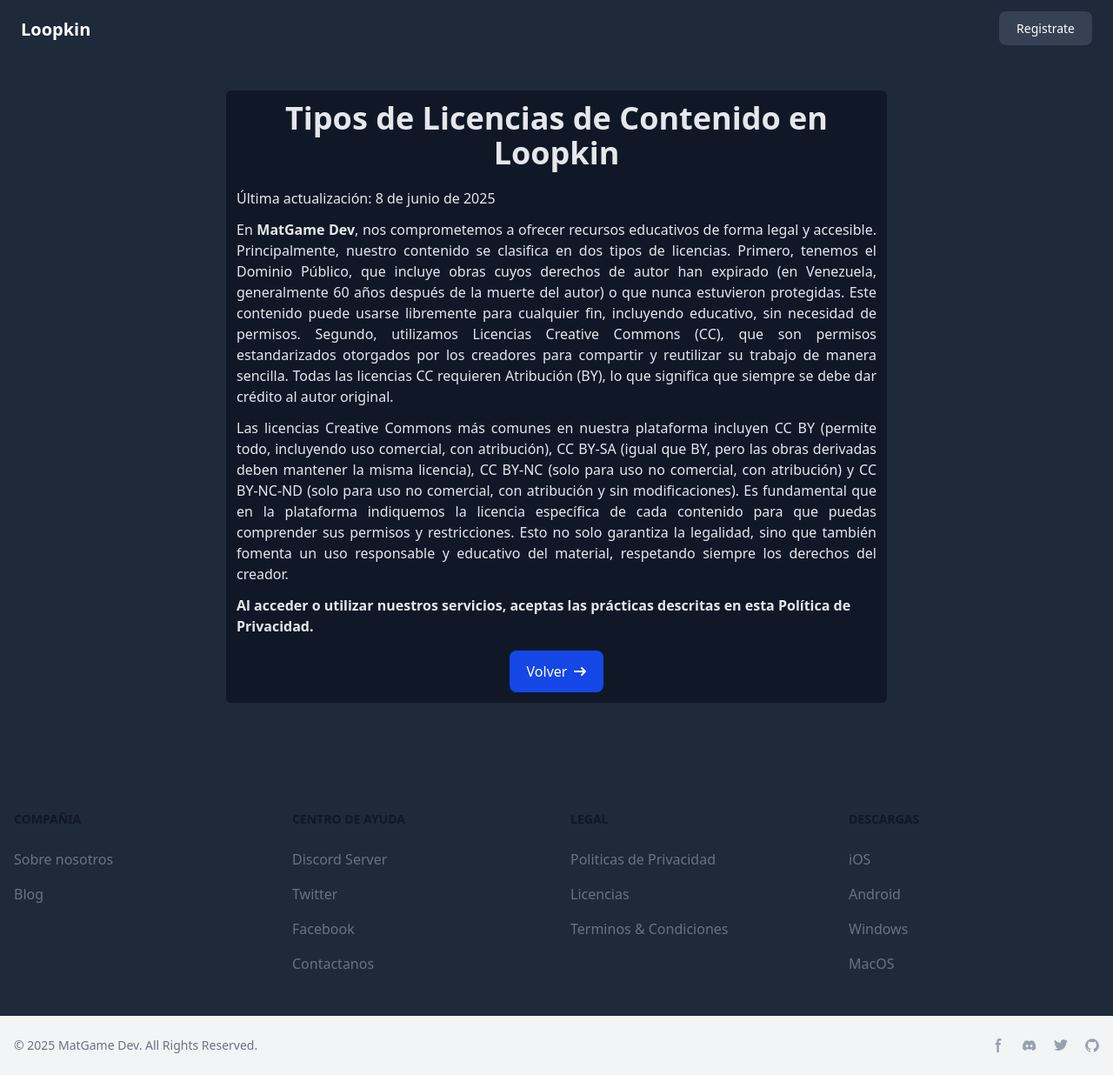
After one commit to Edara2004/php-university, a PHP site: page /view/share/licenses.php in a window 1280 px wide. The commit adds this page. Shown: the whole page at 87% size. Run offline with PHP 8.4, Linux system fonts and the light colour scheme.

Commit message:
adding licenses refactoring code, making login form, changing colors

```diff
--- a/sections/footer.php
+++ b/sections/footer.php
@@ -1,4 +1,4 @@
-<footer class="bg-gray-600">
+<footer class="bg-gray-800">
     <div class="mx-auto w-full max-w-screen-xl">
       <div class="grid grid-cols-2 gap-8 px-4 py-6 lg:py-8 md:grid-cols-4">
         <div>
@@ -33,13 +33,13 @@
             <h2 class="mb-6 text-sm font-semibold text-gray-900 uppercase dark:text-white">Legal</h2>
             <ul class="text-gray-500 dark:text-gray-400 font-medium">
                 <li class="mb-4">
-                    <a href="#" class="hover:underline">Politicas de Privacidad</a>
+                    <a href="../../view/share/politics-and-privacity.php" class="hover:underline">Politicas de Privacidad</a>
                 </li>
                 <li class="mb-4">
-                    <a href="#" class="hover:underline">Licencias</a>
+                    <a href="../../view/share/licenses.php" class="hover:underline">Licencias</a>
                 </li>
                 <li class="mb-4">
-                    <a href="../../view/share/politics-and-conditions.php" class="hover:underline">Terminos &amp; Condiciones</a>
+                    <a href="../../view/share/terms-and-conditions.php" class="hover:underline">Terminos &amp; Condiciones</a>
                 </li>
             </ul>
         </div>
--- a/sections/header.php
+++ b/sections/header.php
@@ -2,11 +2,11 @@
     <div class="bg-gray-800">
         <div class="mx-auto w-full max-w-screen-xl mb-6 py-5 p-6 columns-2">
             <div class="place-items-start">
-                <a href="#" class="font-bold text-xl text-white">MatGame Dev</a>
+                <a href="#" class="font-bold text-xl text-white">Loopkin</a>
             </div>
             <div class="text-end">
-                <a href="#" class="text-gray-800 dark:text-white hover:bg-gray-50 focus:ring-4 focus:ring-gray-300 font-medium rounded-lg text-sm px-4 py-2 md:px-5 md:py-2.5 dark:hover:bg-gray-700 focus:outline-none dark:focus:ring-gray-800">Ingresar</a>
-                <a href="registration.php" class="text-white bg-gray-700 hover:bg-gray-700 focus:ring-4 focus:ring-blue-300 font-medium rounded-lg text-sm px-4 py-2 md:px-5 md:py-2.5 dark:bg-gray-600 dark:hover:bg-gray-400 focus:outline-none dark:focus:ring-gray-800">Registrate</a>
+                <a href="/proyecto-universidad-tailwind/view/login/login.php" class="text-gray-800 dark:text-white hover:bg-gray-50 focus:ring-4 focus:ring-gray-300 font-medium rounded-lg text-sm px-4 py-2 md:px-5 md:py-2.5 dark:hover:bg-gray-500 focus:outline-none dark:focus:ring-gray-800">Ingresar</a>
+                <a href="/proyecto-universidad-tailwind/view/login/registration.php" class="text-white bg-gray-700 hover:bg-gray-700 focus:ring-4 focus:ring-blue-300 font-medium rounded-lg text-sm px-4 py-2 md:px-5 md:py-2.5 dark:bg-gray-600 dark:hover:bg-gray-400 focus:outline-none dark:focus:ring-gray-800">Registrate</a>
             </div>
         </div>
     </div>
--- /dev/null
+++ b/view/share/licenses.php
@@ -0,0 +1,66 @@
+<!DOCTYPE html>
+<html lang="es">
+<head>
+    <meta charset="UTF-8">
+    <meta name="viewport" content="width=device-width, initial-scale=1.0">
+    <title>Licencias</title>
+    <script src="https://cdn.jsdelivr.net/npm/@tailwindcss/browser@4"></script>
+</head>
+<body class="bg-gray-800">
+
+<!-- Header -->
+
+<?php require '../../sections/header.php'?>
+
+<!-- Main Politics and conditions -->
+
+<main>
+    <div class="flex justify-center place-items-center p-3 mb-20">
+        <div class="bg-gray-900 rounded-md w-190">
+            <div class="p-3 text-gray-200">
+                <h1 class="text-center font-bold text-4xl mb-5">Tipos de Licencias de Contenido en Loopkin</h1>
+
+                <div class="mb-3">
+                    <label class="mb-10">Última actualización: 8 de junio de 2025</label>
+                </div>
+
+                <div class="text-justify mb-3">
+                    <label>En <b>MatGame Dev</b>, nos comprometemos a ofrecer recursos educativos de forma legal y accesible. Principalmente, nuestro contenido se clasifica en dos tipos de licencias.
+                     Primero, tenemos el Dominio Público, que incluye obras cuyos derechos de autor han expirado (en Venezuela, generalmente 60 años después de la muerte del autor) o que nunca estuvieron protegidas. Este contenido puede usarse libremente para cualquier fin,
+                     incluyendo educativo, sin necesidad de permisos. Segundo, utilizamos Licencias Creative Commons (CC), que son permisos estandarizados otorgados por los creadores para compartir y reutilizar su trabajo de manera sencilla.
+                     Todas las licencias CC requieren Atribución (BY), lo que significa que siempre se debe dar crédito al autor original.
+                    </label>
+                </div>
+
+                <div class="text-justify mb-3">
+                    <label>
+                        Las licencias Creative Commons más comunes en nuestra plataforma incluyen CC BY (permite todo, incluyendo uso comercial, con atribución),
+                         CC BY-SA (igual que BY, pero las obras derivadas deben mantener la misma licencia),
+                          CC BY-NC (solo para uso no comercial, con atribución) y CC BY-NC-ND (solo para uso no comercial, con atribución y sin modificaciones).
+                        Es fundamental que en la plataforma indiquemos la licencia específica de cada contenido para que puedas comprender sus permisos y restricciones. Esto no solo garantiza la legalidad,
+                         sino que también fomenta un uso responsable y educativo del material, respetando siempre los derechos del creador.
+                    </label>
+                </div>
+
+                <div class="mb-4 font-bold">
+                    <label>Al acceder o utilizar nuestros servicios, aceptas las prácticas descritas en esta Política de Privacidad.</label>
+                </div>
+                <div class="text-center">
+                    <a href="/proyecto-universidad-tailwind/index.php" class="inline-flex items-center justify-center px-5 py-3 text-base font-medium text-center text-white bg-blue-700 rounded-lg hover:bg-blue-800 focus:ring-4 focus:ring-blue-300 dark:focus:ring-blue-900"> Volver
+                        <svg class="w-3.5 h-3.5 ms-2 rtl:rotate-180" aria-hidden="true" xmlns="http://www.w3.org/2000/svg" fill="none" viewBox="0 0 14 10">
+                            <path stroke="currentColor" stroke-linecap="round" stroke-linejoin="round" stroke-width="2" d="M1 5h12m0 0L9 1m4 4L9 9"/>
+                        </svg>
+                    </a>
+                </div>
+            </div>
+        </div>
+    </div>
+</main>
+
+<!-- Footer -->
+
+<?php require '../../sections/footer.php'?>
+
+
+</body>
+</html>
```
Also changed, not shown: view/login/login.php (+16 -1 lines), view/login/registration.php (+9 -7 lines), view/share/politics-and-conditions.php (deleted, +0 -47 lines), view/share/terms-and-conditions.php (added, +63 -0 lines).
